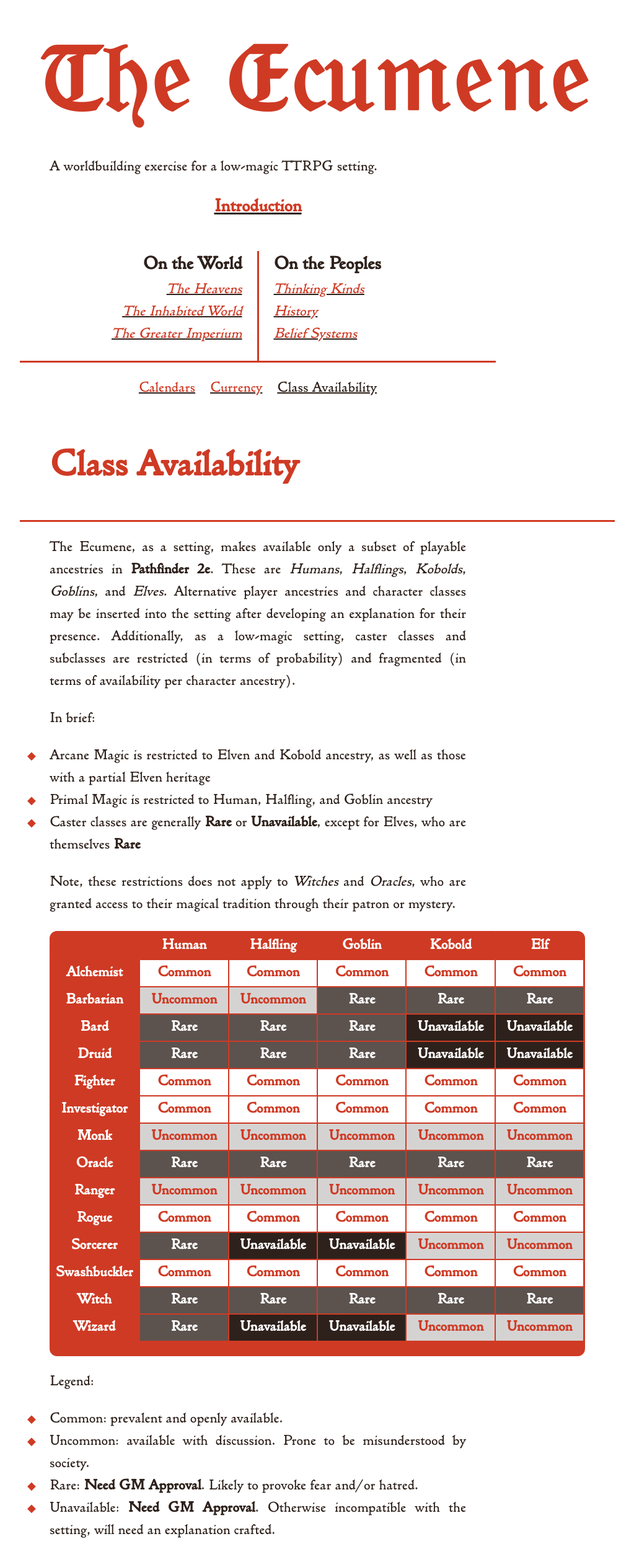
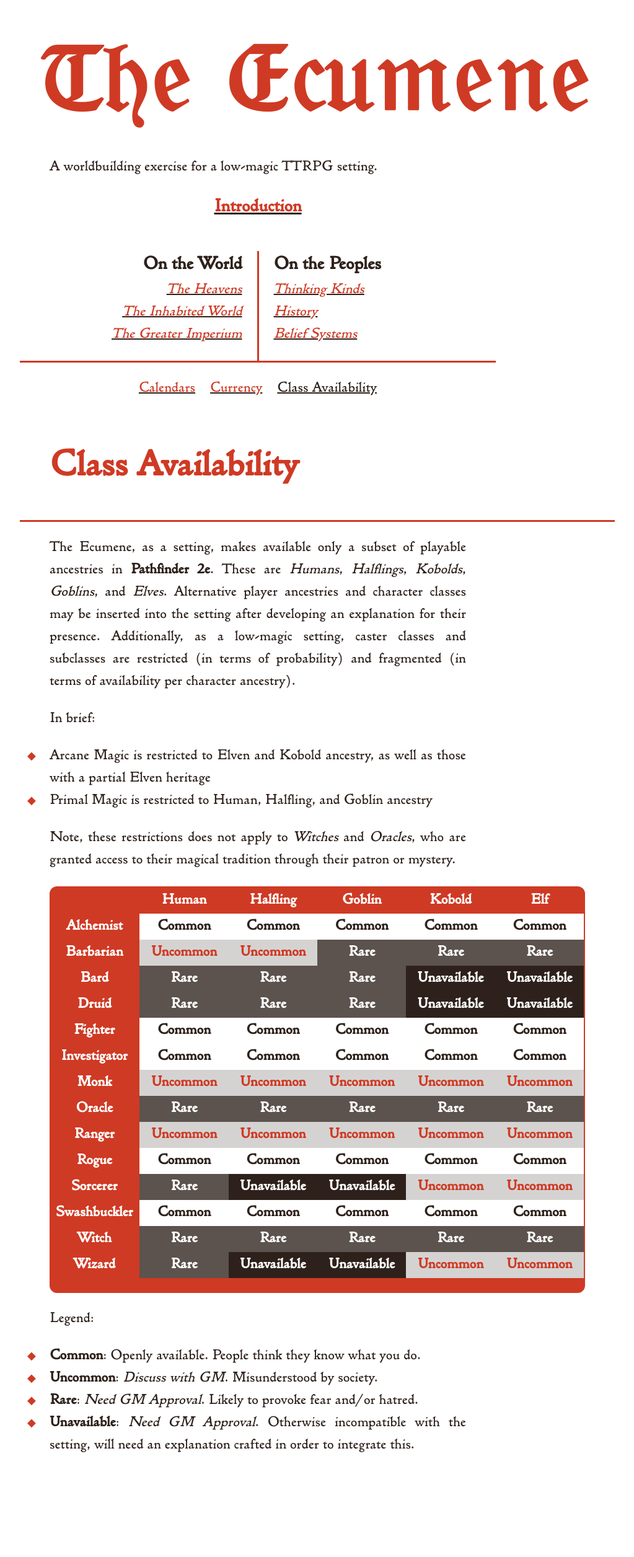
Before and after one commit to kmules1/kmules1.github.io, a Jekyll site: the page built from ecumene/classes.md, in a window 1280 px wide. Shown: the whole page at 62% size, without its empty margins (128-1151 px from the left). Built offline with Jekyll 4.4.1, drawn with Linux system fonts in a browser that asks for light colours; after the commit the page ends 2374 px from its top, so only the background shows below that.

Commit message:
refinement of chart

```diff
--- a/assets/css/ecumene2.scss
+++ b/assets/css/ecumene2.scss
@@ -446,7 +446,6 @@ table#class-availability {
 
 #class-availability th,
 #class-availability td {
-	border:						1px solid var(--red);
 	text-align:					center;
 }
 #class-availability td::after {
@@ -456,7 +455,7 @@ table#class-availability {
 
 #class-availability .common {
 	background:					var(--white);
-	color:						var(--red);
+	color:						var(--black);
 }
 #class-availability .common::after {
 	content:					"Common"
--- a/ecumene/classes.md
+++ b/ecumene/classes.md
@@ -9,7 +9,6 @@ The Ecumene, as a setting, makes available only a subset of playable ancestries
 In brief:
 - Arcane Magic is restricted to Elven and Kobold ancestry, as well as those with a partial Elven heritage
 - Primal Magic is restricted to Human, Halfling, and Goblin ancestry
-- Caster classes are generally **Rare** or **Unavailable**, except for Elves, who are themselves **Rare**
 
 Note, these restrictions does not apply to *Witches* and *Oracles*, who are granted access to their magical tradition through their patron or mystery.
 
@@ -141,7 +140,7 @@ Note, these restrictions does not apply to *Witches* and *Oracles*, who are gran
 </table>
 
 Legend:
-- Common: prevalent and openly available.
-- Uncommon: available with discussion. Prone to be misunderstood by society.
-- Rare: **Need GM Approval**. Likely to provoke fear and/or hatred.
-- Unavailable: **Need GM Approval**. Otherwise incompatible with the setting, will need an explanation crafted.
+- **Common**: Openly available. People think they know what you do.
+- **Uncommon**: *Discuss with GM*. Misunderstood by society.
+- **Rare**: *Need GM Approval*. Likely to provoke fear and/or hatred.
+- **Unavailable**: *Need GM Approval*. Otherwise incompatible with the setting, will need an explanation crafted in order to integrate this.
```
